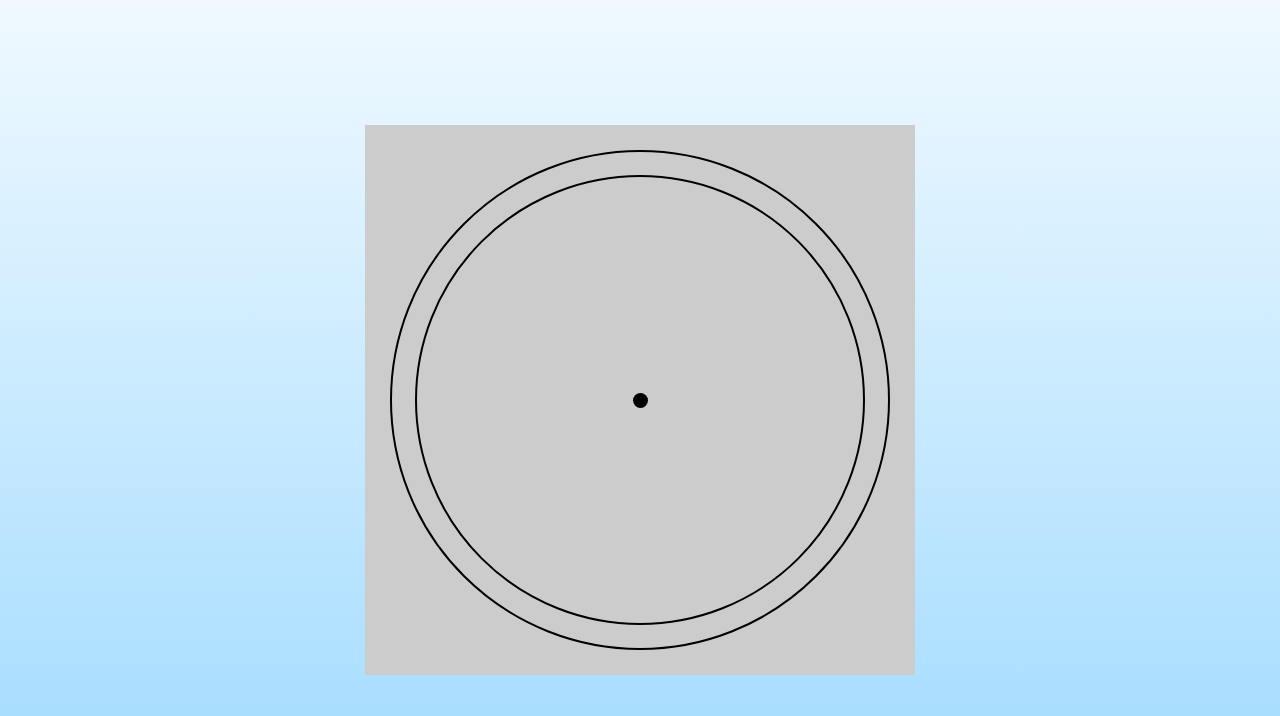
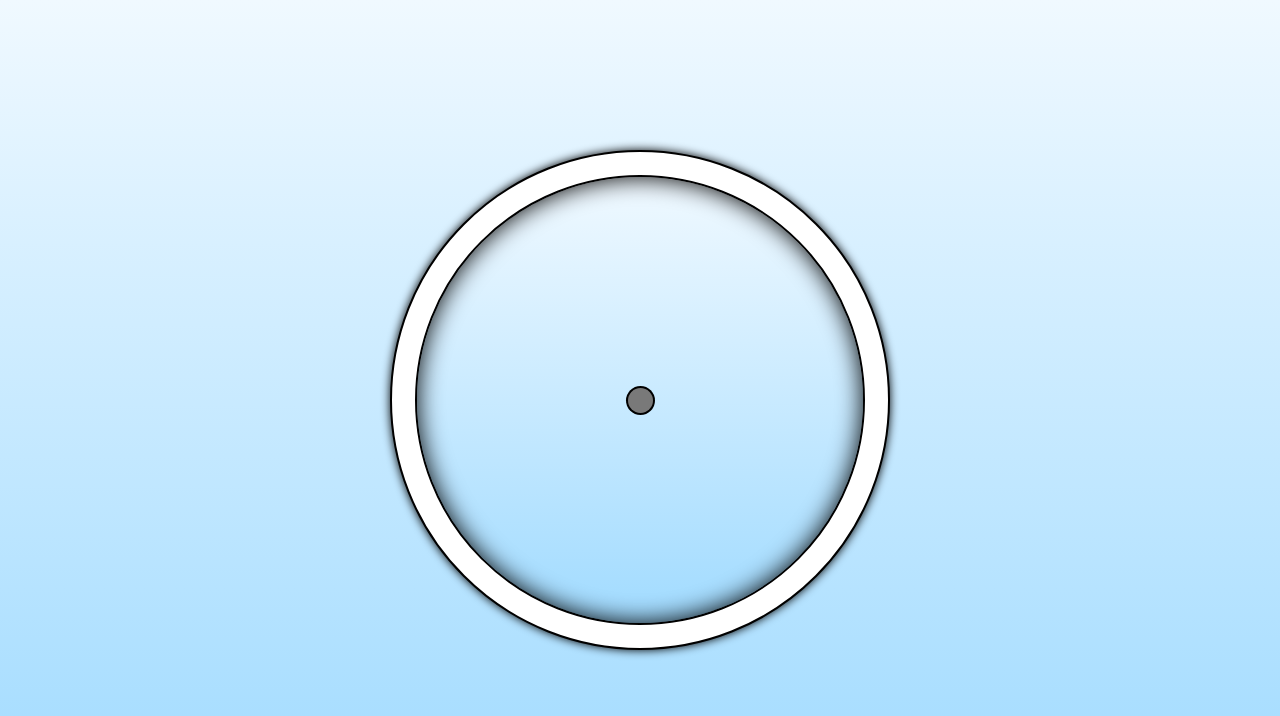
Before and after one commit to rick99gtp/clock, a plain HTML site: page index.html in a window 1280 px wide. Drawn offline with Linux system fonts and the light colour scheme.

Commit message:
Syling the base block

```diff
--- a/css/style.scss
+++ b/css/style.scss
@@ -24,7 +24,6 @@ body {
     position: relative;
     width: 550px;
     height: 550px;
-    background-color: #ccc;
     display: flex;
     justify-content: center;
     align-items: center;
@@ -35,6 +34,8 @@ body {
         border-radius: 50%;
         width: 500px;
         height: 500px;
+        box-shadow: 0px 0px 10px #000;
+        background-color: white;
     }
 
     .circle-inner {
@@ -43,12 +44,16 @@ body {
         height: 450px;
         border: 2px solid #000;
         border-radius: 50%;
+        box-shadow: 0px 0px 25px #000 inset;
+        background: linear-gradient(to bottom, #f0f9ff 0%,#cbebff 47%,#a1dbff 100%);
     }
 
     .circle-knob {
-        width: 15px;
-        height: 15px;
-        background-color: #000;
+        width: 25px;
+        height: 25px;
+        background-color: rgb(121, 121, 121);
         border-radius: 50%;
+        z-index: 1;
+        box-shadow: 0px 0px 0px 2px #000;
     }
 }
```
Also changed, not shown: css/style.css, 1 other file.
